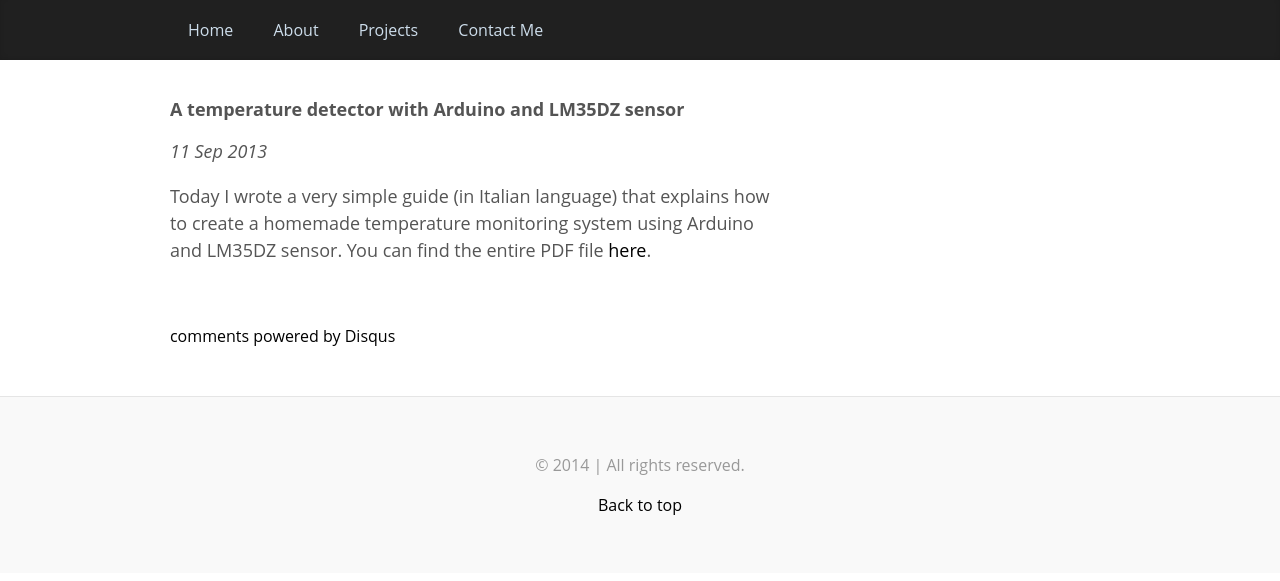
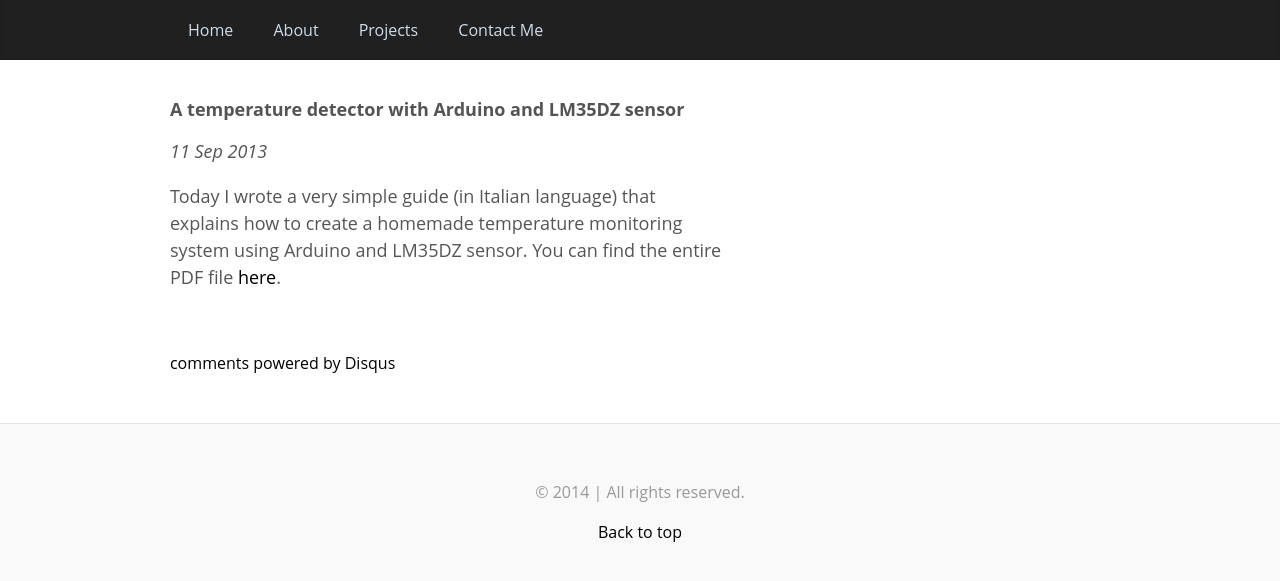
Before and after one commit to gsalvatori/salvatorigabriele.com, a Jekyll site: the page built from _posts/2013-09-11-a-temperature-detector-arduino.markdown, in a window 1280 px wide. Shown: the top 581 px of the page. Built offline with Jekyll 4.4.1, drawn with Linux system fonts in a browser that asks for light colours; nearby versions of some CDN libraries; library files that are not in the unit come from our copies; Markdown is read by kramdown in place of the engine named in the settings; comment, search, counter and statistics services are not loaded.

Commit message:
Update blog.css

```diff
--- a/css/blog.css
+++ b/css/blog.css
@@ -152,6 +152,7 @@ h6, .h6 {
 }
 
 .blog-post {
+  margin-right:  60px;
   margin-bottom: 60px;
 }
 .blog-post-title {
```
